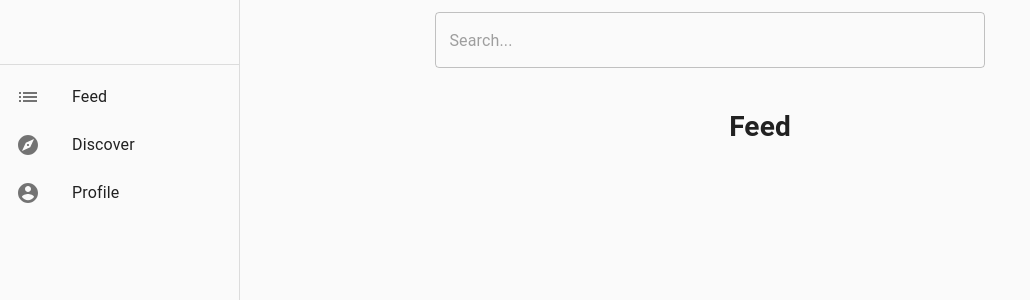
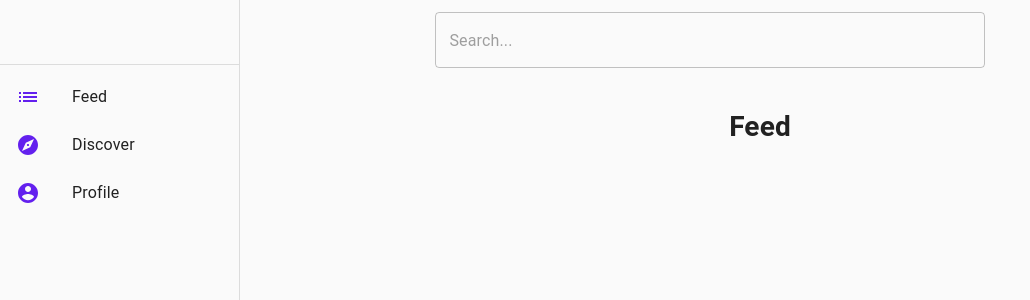
Before and after one commit to meh430/rankten, a React (Create React App) app: page /#/main in a window 1280 px wide. Shown: the top 300 px of the page, without its empty margins (0-1030 px from the left). Built offline with nearby package versions, Linux system fonts and the light colour scheme.

Commit message:
Changes drawer icon color

```diff
--- a/src/routes/MainRoute.js
+++ b/src/routes/MainRoute.js
@@ -71,6 +71,9 @@ export const MainRoute = (props) => {
         textDecoration: "none",
         color: currentTheme.palette.text.primary,
     };
+    const iconColor = {
+        color: currentTheme.palette.type === "dark" ? appThemeConstants.lavender : appThemeConstants.hanPurple,
+    };
     const handleDrawerToggle = () => setMobileOpen(!mobileOpen);
     const drawer = (
         <div>
@@ -79,19 +82,19 @@ export const MainRoute = (props) => {
             <List>
                 <Link to="/main" style={linkStyle}>
                     <ListItem button key="feed">
-                        <ListItemIcon>{<ListIcon />}</ListItemIcon>
+                        <ListItemIcon>{<ListIcon style={iconColor} />}</ListItemIcon>
                         <ListItemText primary={"Feed"} />
                     </ListItem>
                 </Link>
                 <Link to="/main/discover" style={linkStyle}>
                     <ListItem button key="discover">
-                        <ListItemIcon>{<ExploreIcon />}</ListItemIcon>
+                        <ListItemIcon>{<ExploreIcon style={iconColor} />}</ListItemIcon>
                         <ListItemText primary={"Discover"} />
                     </ListItem>
                 </Link>
                 <Link to="/main/profile" style={linkStyle}>
                     <ListItem button key="profile">
-                        <ListItemIcon>{<AccountCircleIcon />}</ListItemIcon>
+                        <ListItemIcon>{<AccountCircleIcon style={iconColor} />}</ListItemIcon>
                         <ListItemText primary={"Profile"} />
                     </ListItem>
                 </Link>
```
